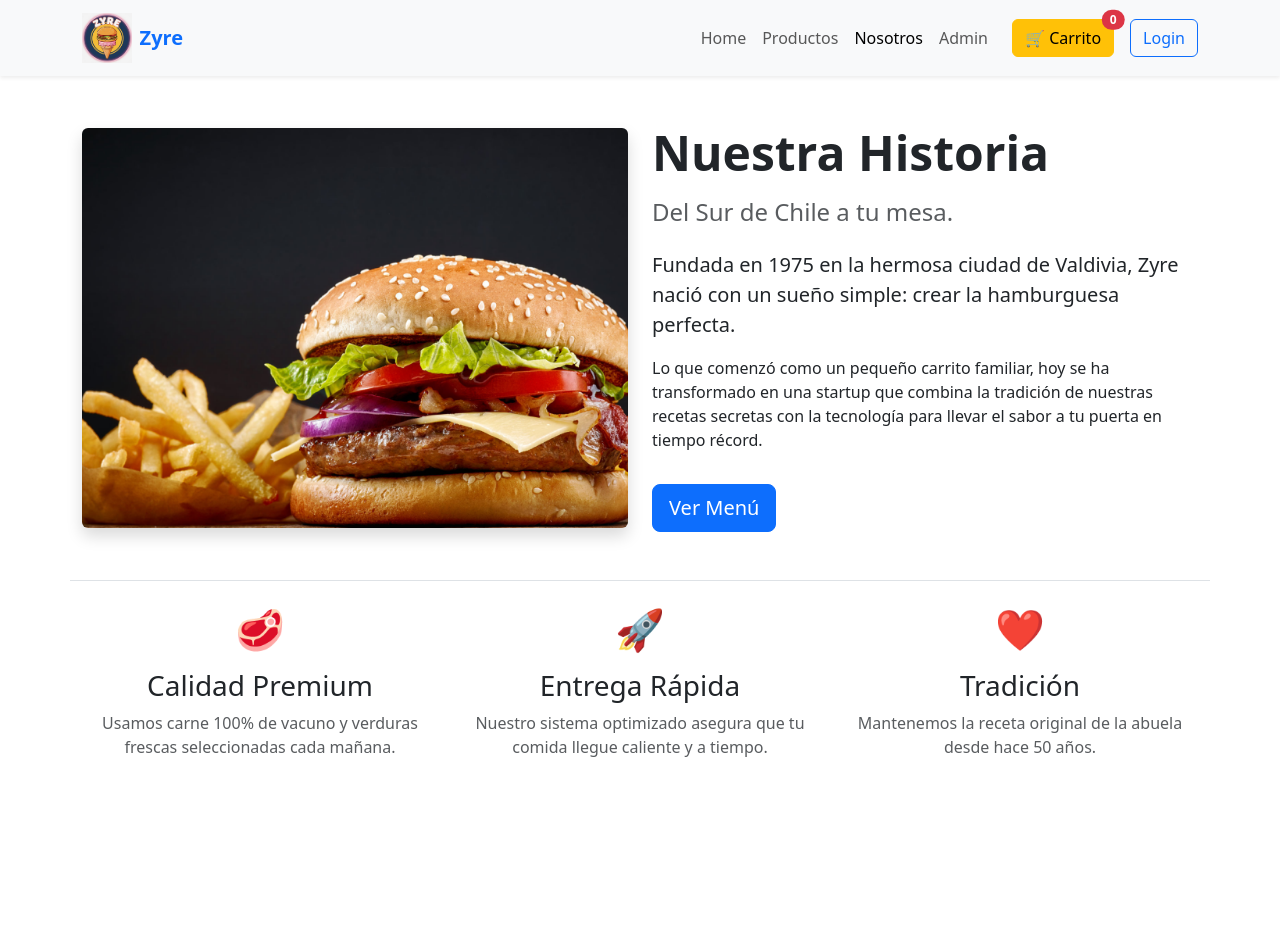
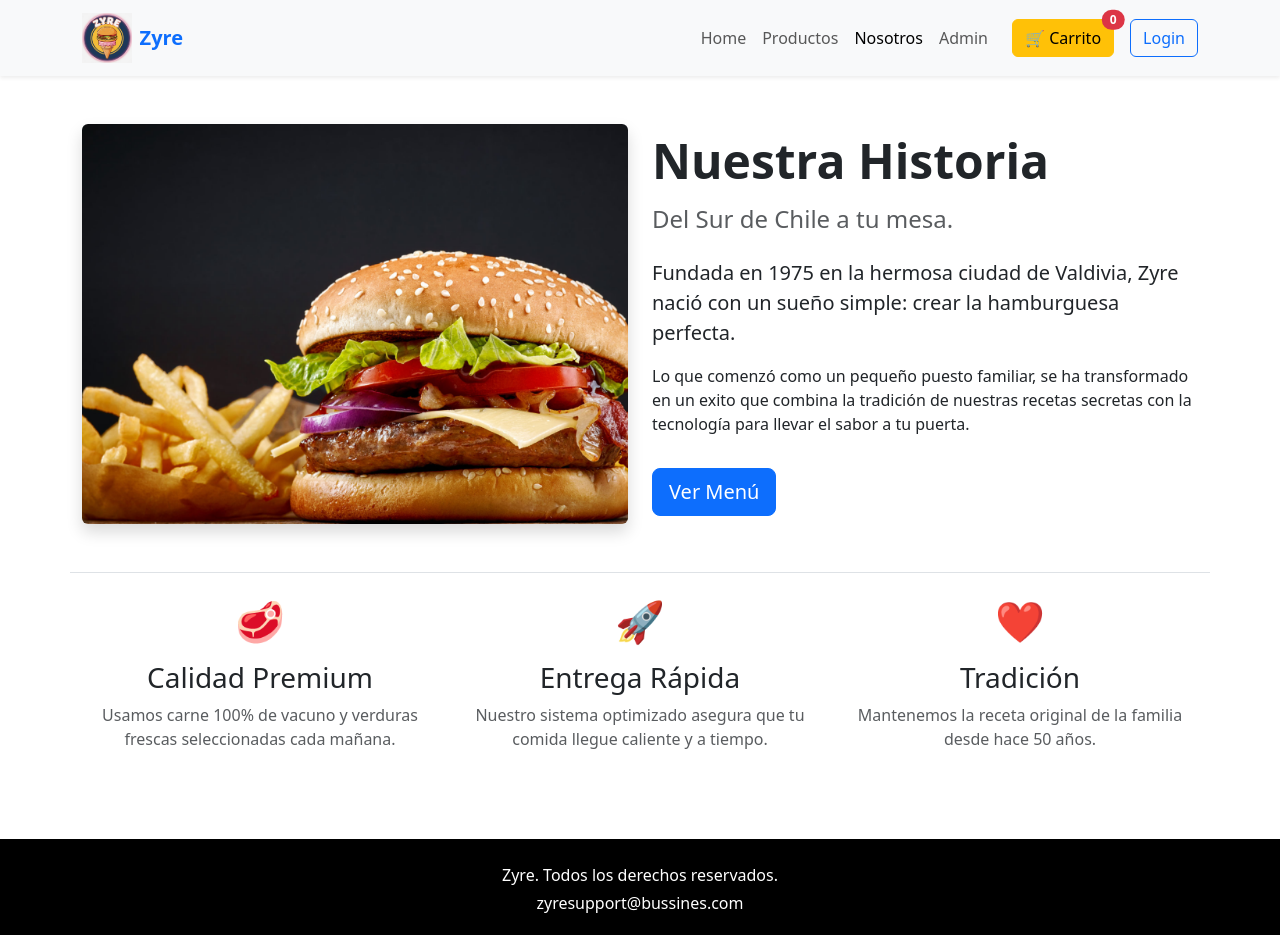
Before and after one commit to hxwm-blvck/Zyre, a React (Create React App) app: page /nosotros in a window 1280 px wide. Shown: the top 935 px of the page. Before the commit the page ends 847 px from the top, so only its background shows below. Built offline with nearby package versions, Linux system fonts and the light colour scheme.

Commit message:
Footer en todas las paginas

```diff
--- a/src/App.js
+++ b/src/App.js
@@ -13,6 +13,7 @@ import Nosotros from './components/pages/public/Nosotros.js';
 
 function App() {
   return (
+    <>
     <BrowserRouter>
         <BarraNavegacion />
 
@@ -32,6 +33,26 @@ function App() {
         <Route path="*" element={<div>Página no encontrada</div>} />
       </Routes>
     </BrowserRouter>
+
+    <footer className='bg-black text-white py-4 mt-5'>
+                <div className='container text-center'>
+                    <p className="mb-1">Zyre. Todos los derechos reservados.</p>
+                    <p className="mb-3">zyresupport@bussines.com</p>
+
+                     <ul className="list-unstyled d-flex justify-content-center gap-3 mb-0">
+                        <li>
+                            <a href="https://www.facebook.com" target="_blank" rel="noreferrer" className="text-white ">Facebook</a>
+                        </li>
+                        <li>
+                            <a href="https://www.instagram.com" target="_blank" rel="noreferrer" className="text-white text">Instagram</a>
+                        </li>
+                        <li>
+                            <a href="https://x.com" target="_blank" rel="noreferrer" className="text-white">X</a>
+                        </li>
+                     </ul>
+                </div>
+            </footer>
+            </>
   );
 }
 
--- a/src/components/pages/public/Inicio.js
+++ b/src/components/pages/public/Inicio.js
@@ -2,7 +2,6 @@ import React from 'react';
 
 function Inicio() {
   return(
-    <>
         <div className='container mt-5'>
             <h2 className="mb-4 text-center">
                 Bienvenido a Zyre
@@ -16,25 +15,6 @@ function Inicio() {
                 <li class="list-group-item">- Posibilidad de participar en sorteos (TyC).</li>
             </ul>
         </div>
-        <footer className='bg-black text-white py-4 mt-5'>
-                <div className='container text-center'>
-                    <p className="mb-1">Zyre. Todos los derechos reservados.</p>
-                    <p className="mb-3">zyresupport@bussines.com</p>
-
-                     <ul className="list-unstyled d-flex justify-content-center gap-3 mb-0">
-                        <li>
-                            <a href="https://www.facebook.com" target="_blank" rel="noreferrer" className="text-white ">Facebook</a>
-                        </li>
-                        <li>
-                            <a href="https://www.instagram.com" target="_blank" rel="noreferrer" className="text-white text">Instagram</a>
-                        </li>
-                        <li>
-                            <a href="https://x.com" target="_blank" rel="noreferrer" className="text-white">X</a>
-                        </li>
-                     </ul>
-                </div>
-            </footer>
-            </>
     );
 }
 
--- a/src/components/pages/public/Nosotros.js
+++ b/src/components/pages/public/Nosotros.js
@@ -23,9 +23,9 @@ function Nosotros() {
                 Fundada en 1975 en la hermosa ciudad de <strong>Valdivia</strong>, Zyre nació con un sueño simple: crear la hamburguesa perfecta.
             </p>
             <p>
-                Lo que comenzó como un pequeño carrito familiar, hoy se ha transformado en una
-                startup que combina la tradición de nuestras recetas secretas con la tecnología
-                para llevar el sabor a tu puerta en tiempo récord.
+                Lo que comenzó como un pequeño puesto familiar, se ha transformado en un exito
+                que combina la tradición de nuestras recetas secretas con la tecnología
+                para llevar el sabor a tu puerta.
             </p>
             <Link to="/menu" className="btn btn-primary btn-lg mt-3">
                 Ver Menú
@@ -33,10 +33,9 @@ function Nosotros() {
         </div>
       </div>
 
-      {/* --- SECCIÓN 2: VALORES (Tres columnas) --- */}
       <div className="row text-center mt-5 pt-4 border-top">
         <div className="col-md-4 mb-4">
-            <div className="h1 mb-3">🥩</div> {/* Puedes cambiar el emoji por un icono si tienes */}
+            <div className="h1 mb-3">🥩</div>
             <h3>Calidad Premium</h3>
             <p className="text-muted">Usamos carne 100% de vacuno y verduras frescas seleccionadas cada mañana.</p>
         </div>
@@ -48,7 +47,7 @@ function Nosotros() {
         <div className="col-md-4 mb-4">
             <div className="h1 mb-3">❤️</div>
             <h3>Tradición</h3>
-            <p className="text-muted">Mantenemos la receta original de la abuela desde hace 50 años.</p>
+            <p className="text-muted">Mantenemos la receta original de la familia desde hace 50 años.</p>
         </div>
       </div>
 
```
